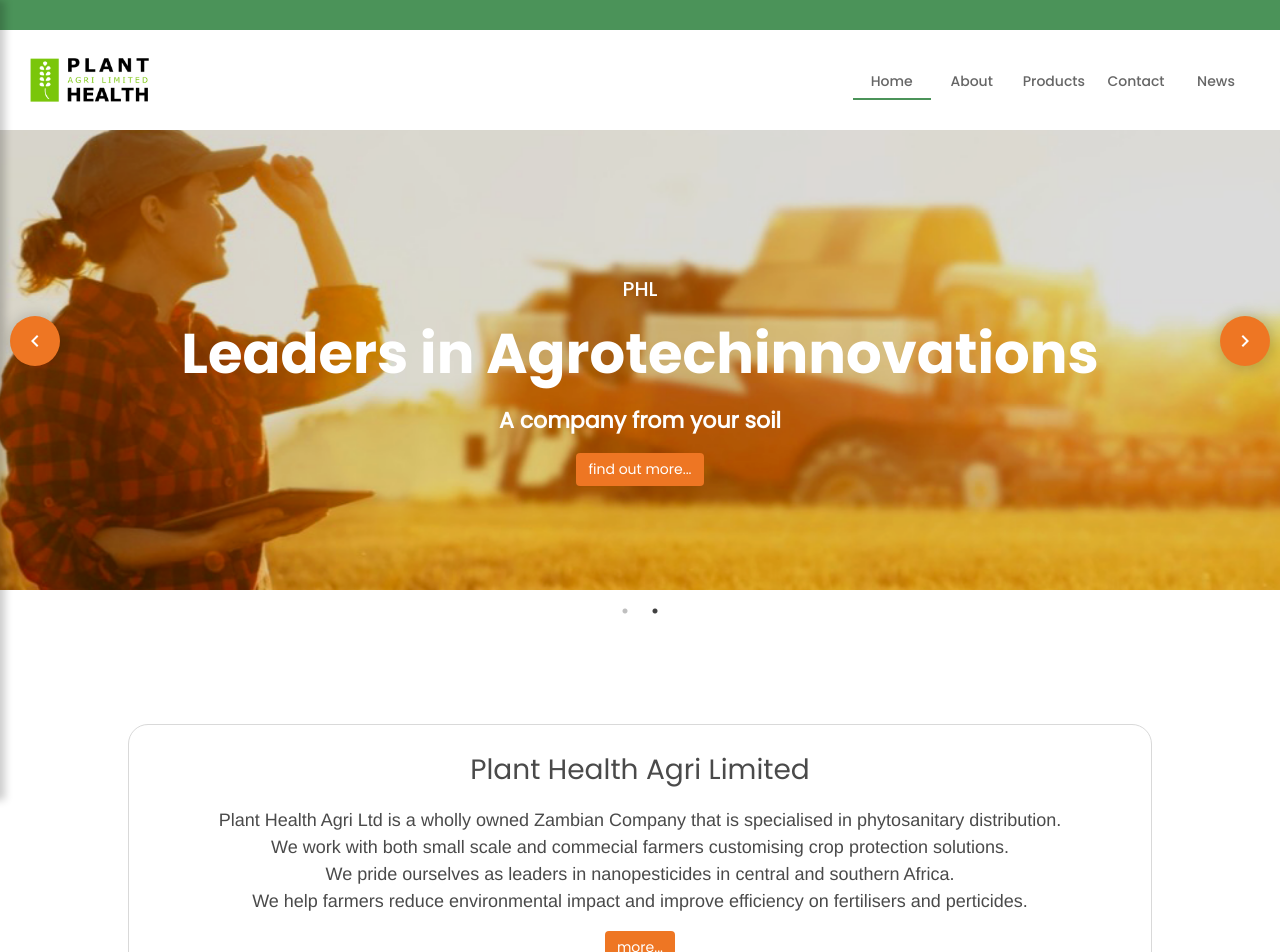
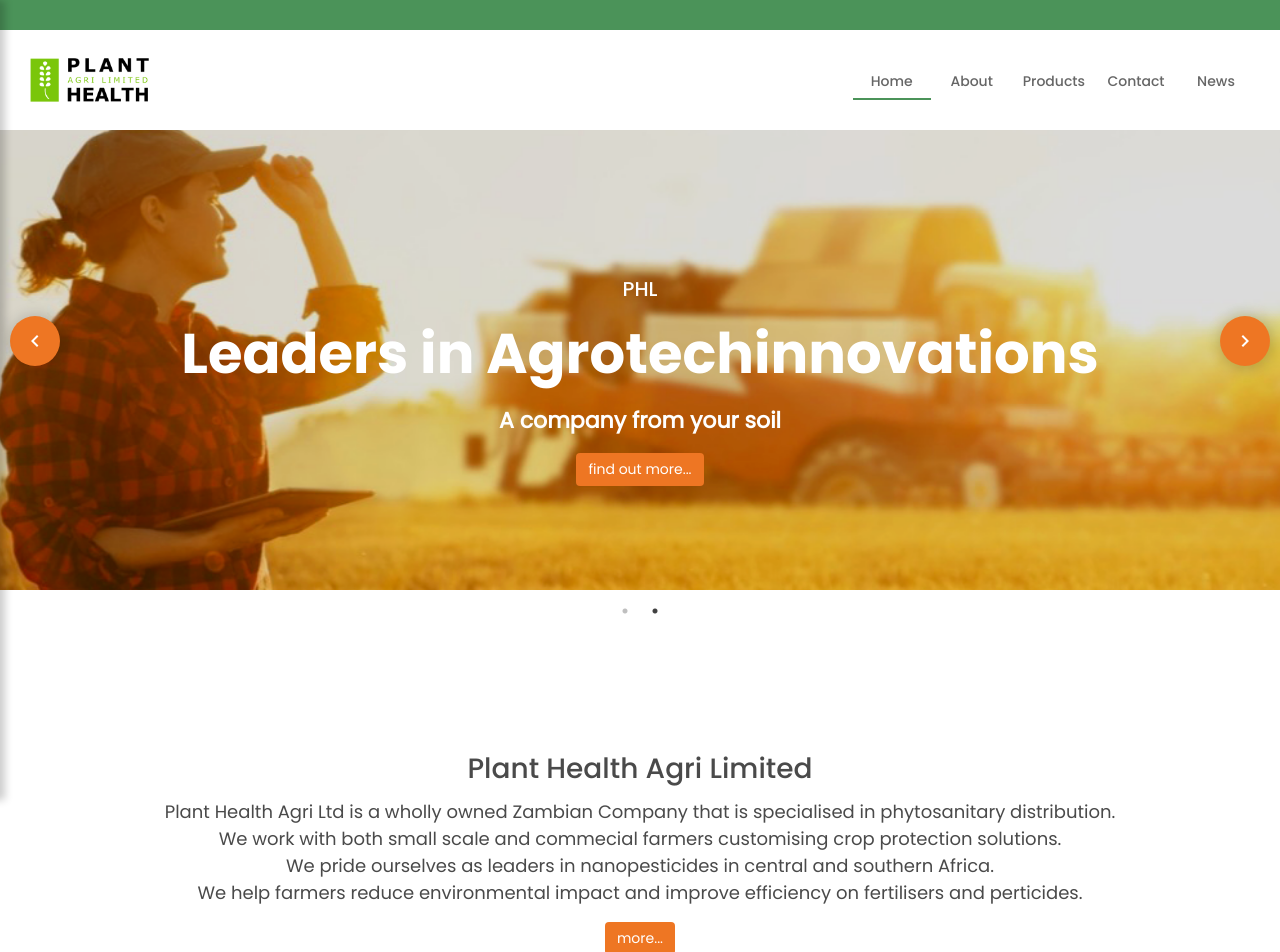
Before and after one commit to Plant-Health-Agri-Limited/phl, a Next.js app: page / in a window 1280 px wide. Shown: the top 952 px of the page. Built offline with nearby package versions, Linux system fonts and the light colour scheme.

Commit message:
components update

```diff
--- a/pages/_app.tsx
+++ b/pages/_app.tsx
@@ -14,7 +14,7 @@
 
 const theme = createTheme({
   typography: {
-    fontFamily: ["Helvetica", "Arial", "sans-serif"].join(","),
+    fontFamily: ["Poppins Regular","Helvetica", "Arial", "sans-serif"].join(","),
   },
 });
 
--- a/src/components/pages/Home/Description.tsx
+++ b/src/components/pages/Home/Description.tsx
@@ -6,12 +6,40 @@
     Button,
 
  } from '@mui/material'
-import Image from 'next/image';
 
 import { useRouter } from 'next/router';
 import routes from '../../../constants/routes';
 
 import CustomButton from '../../utils/CustomButton';
+
+const DescriptionText = ({children}:any)=>{
+    return(
+        <Typography component="div"
+        sx={{
+            marginBottom: {
+                lg:0,
+                md:0,
+                sm:0,
+                xs:2
+            },
+            fontSize: {
+                lg:18,
+                md:18,
+                sm:18,
+                xs:16
+            },
+            textAlign:{
+                lg:'center',
+                md:'center',
+                sm:'center',
+                xs:'start'
+            },
+            fontFamily:"Poppins Regular, Arial"
+        }}>
+            {children}
+        </Typography>
+    );
+}
 
 function Description(){
     const router = useRouter()
@@ -30,35 +58,65 @@
 
             <Grid container
             sx={{
-                width: '80%',
-                border:'1px solid #d9d9d9',
-                padding:3,
+                width: '90%',
+                // border:{
+                //     lg:'1px solid #d9d9d9',
+                //     md:'1px solid #d9d9d9',
+                //     sm:'1px solid #d9d9d9',
+                //     xs:'0px solid #d9d9d9'
+                // },
+                padding:{
+                    lg:3,
+                    md:3,
+                    sm:2,
+                    xs:1
+                },
                 borderRadius:5
             }}>
                 <Grid item xs={12} >
-                    <Typography component="div" sx={{ marginBottom: 2 }}>
-                        <Box
-                            sx={{
-                                fontSize: 28,
-                                marginBottom: 2,
-                                textAlign:'center',
-                                fontFamily:"Poppins Regular, Arial"
-                            }}
-                        >
-                            Plant Health Agri Limited
-                        </Box>
-                        <Box
-                            sx={{
-                                fontSize: 18,
-                                textAlign:'center',
-                            }}>
-                            Plant Health Agri Ltd is a wholly owned Zambian Company that is specialised in phytosanitary distribution. <br/>
-                            We work with both small scale and commecial farmers customising crop protection solutions. <br/>We pride ourselves as leaders in nanopesticides in central and southern Africa.<br/>
-                            We help farmers reduce environmental impact and improve efficiency on fertilisers and perticides.
-
-                        </Box>
+                    <Typography
+                    component="div"
+                        sx={{
+                            fontSize: {
+                                lg:28,
+                                md:28,
+                                sm:28,
+                                xs:24
+                            },
+                            marginBottom: 1,
+                            textAlign:{
+                                lg:'center',
+                                md:'center',
+                                sm:'center',
+                                xs:'start'
+                            },
+                            fontFamily:"Poppins Medium, Arial"
+                        }} >
+                        Plant Health Agri Limited
                     </Typography>
-                    <Box sx={{ display:'flex', justifyContent:'center' }}>
+                    <DescriptionText>
+                        Plant Health Agri Ltd is a wholly owned Zambian Company that is specialised in phytosanitary distribution.
+                    </DescriptionText>
+                    <DescriptionText>
+                        We work with both small scale and commecial farmers customising crop protection solutions.
+                    </DescriptionText>
+                    <DescriptionText>
+                        We pride ourselves as leaders in nanopesticides in central and southern Africa.
+                    </DescriptionText>
+                    <DescriptionText>
+                        We help farmers reduce environmental impact and improve efficiency on fertilisers and perticides.
+                    </DescriptionText>
+                    <Box
+                        sx={{
+                            display:'flex',
+                            justifyContent:{
+                                lg:'center',
+                                md:'center',
+                                sm:'center',
+                                xs:'center'
+                            },
+                            marginTop:2
+                        }}>
                         <CustomButton
                         onClick={()=>{
                             router.push(routes.about)
--- a/styles/styles.css
+++ b/styles/styles.css
@@ -340,10 +340,10 @@
   }
 
   .contact-button{
-    border: 1px solid #DD9933;
-    height: 50px;
+    border: 1px solid #f7865c;
+    height: 40px;
     width: 100px;
-    background-color: #DD9933;
+    background-color: #f7865c;
     color: white;
     border-radius: 5px;
     font-size: 16px;
```
Also changed, not shown: src/components/pages/About/AboutDescription.tsx (+16 -11 lines), src/components/pages/About/AboutDescriptionSmallScreens.tsx (+19 -20 lines), src/components/pages/About/OurBrand.tsx (+3 -5 lines), src/components/pages/contacts/EmailForm.tsx (+64 -2 lines).
